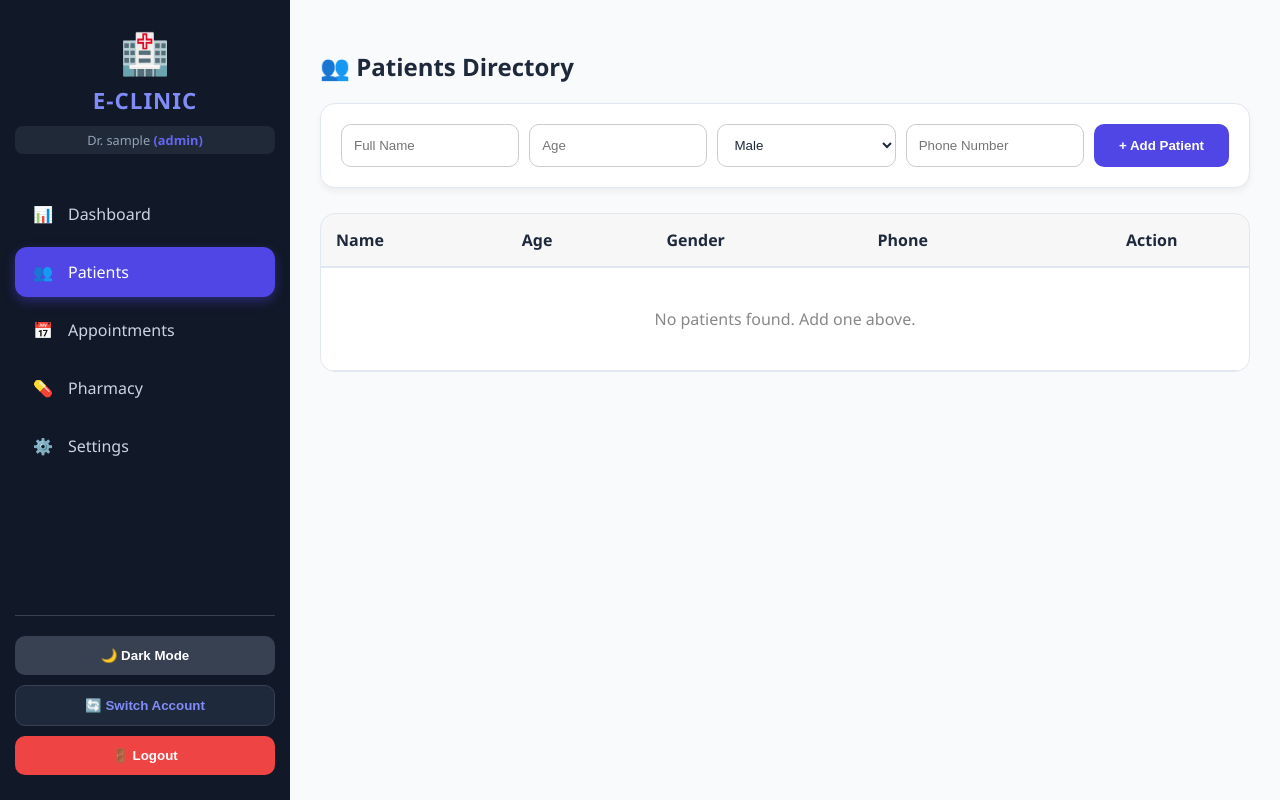
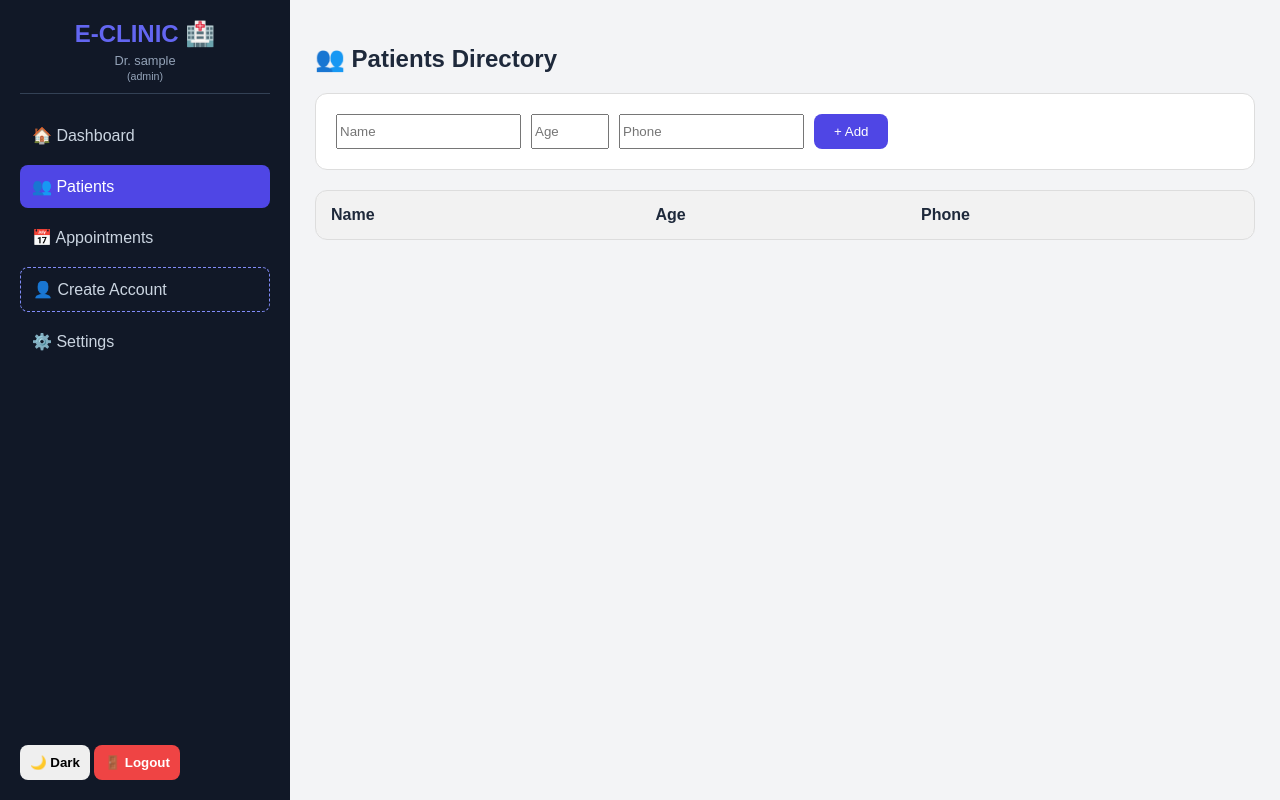
Before and after one commit to Saadzebari12345/my-clinic-app, a SvelteKit app: page /patients in a window 1280 px wide. Built offline with nearby package versions, Linux system fonts and the light colour scheme; sample sign-in values are in the browser's storage.

Commit message:
Add files via upload

```diff
--- a/src/lib/shared/components/layout/AppShell.svelte
+++ b/src/lib/shared/components/layout/AppShell.svelte
@@ -5,128 +5,66 @@
   let { children } = $props();
 
   let isDarkMode = $state(false);
- let doctorName = $state('');
- let role = $state('');
+  let doctorName = $state(""), role = $state("");
 
   onMount(() => {
-  doctorName = localStorage.getItem('doctor_username') || 'Doctor';
-  role = localStorage.getItem('doctor_role') || 'doctor';
-  isDarkMode = localStorage.getItem('theme') === 'dark';
+    doctorName = localStorage.getItem("doctor_username") || "Doctor";
+    role = localStorage.getItem("doctor_role") || "";
+    isDarkMode = localStorage.getItem("theme") === "dark";
   });
 
   function toggleTheme() {
     isDarkMode = !isDarkMode;
-  localStorage.setItem('theme', isDarkMode ? 'dark' : 'light');
- }
-
- function handleLogout() {
-  localStorage.clear();
-  goto('/login');
+    localStorage.setItem("theme", isDarkMode ? "dark" : "light");
   }
 
   const isActive = (path: string) => page.url.pathname === path;
 </script>
 
 <div class="main-app {isDarkMode ? 'dark-mode' : ''}">
- <!-- Sidebar -->
   <aside class="sidebar">
-  <div class="sidebar-header">
-   <div class="logo-icon">🏥</div>
-   <div class="logo-text">E-CLINIC</div>
-   <div class="doctor-badge">Dr. {doctorName} <span>({role})</span></div>
-  </div>
+    <div class="logo">E-CLINIC 🏥</div>
+    <div class="doc-info">Dr. {doctorName} <br> <small>({role})</small></div>
 
     <nav class="nav-menu">
-   <a href="/" class="nav-item {isActive('/') ? 'active' : ''}">
-    <span class="icon">📊</span> Dashboard
-   </a>
-   <a href="/patients" class="nav-item {isActive('/patients') ? 'active' : ''}">
-    <span class="icon">👥</span> Patients
-   </a>
-   <a href="/appointments" class="nav-item {isActive('/appointments') ? 'active' : ''}">
-    <span class="icon">📅</span> Appointments
-   </a>
-   <a href="/pharmacy" class="nav-item {isActive('/pharmacy') ? 'active' : ''}">
-    <span class="icon">💊</span> Pharmacy
-   </a>
-   <a href="/settings" class="nav-item {isActive('/settings') ? 'active' : ''}">
-    <span class="icon">⚙️</span> Settings
-   </a>
+      <a href="/" class="nav-item {isActive('/') ? 'active' : ''}">🏠 Dashboard</a>
+      <a href="/patients" class="nav-item {isActive('/patients') ? 'active' : ''}">👥 Patients</a>
+      <a href="/appointments" class="nav-item {isActive('/appointments') ? 'active' : ''}">📅 Appointments</a>
+
+      {#if role === 'admin'}
+        <a href="/register" class="nav-item {isActive('/register') ? 'active' : ''}" style="border: 1px dashed #818cf8;">👤 Create Account</a>
+      {/if}
+
+      <a href="/settings" class="nav-item {isActive('/settings') ? 'active' : ''}">⚙️ Settings</a>
     </nav>
 
     <div class="sidebar-footer">
-   <button class="footer-btn theme" onclick={toggleTheme}>
-    {isDarkMode ? '☀️ Light Mode' : '🌙 Dark Mode'}
-   </button>
-   <button class="footer-btn switch" onclick={() => goto('/login')}>
-    🔄 Switch Account
-   </button>
-   <button class="footer-btn logout" onclick={handleLogout}>
-    🚪 Logout
-   </button>
+      <button onclick={toggleTheme} class="btn-theme">{isDarkMode ? '☀️ Light' : '🌙 Dark'}</button>
+      <button onclick={() => { localStorage.clear(); goto("/login"); }} class="btn-logout">🚪 Logout</button>
     </div>
   </aside>
 
- <!-- Main Content Area -->
- <div class="main-content">
-  <div class="content-padding">
+  <div class="content">
     {@render children?.()}
-  </div>
   </div>
 </div>
 
 <style>
- :global(body) { margin: 0; padding: 0; transition: 0.3s; font-family: 'Segoe UI', sans-serif; }
+  :global(body) { margin: 0; padding: 0; transition: 0.3s; font-family: sans-serif; }
+  .main-app { display: flex; height: 100vh; --bg: #f3f4f6; --text: #1e293b; --card: #ffffff; --border: #ddd; }
+  .main-app.dark-mode { --bg: #0f172a; --text: #f8fafc; --card: #1e293b; --border: #334155; }
 
- .main-app {
-  display: flex; height: 100vh;
-  --sidebar-bg: #111827; --active-bg: #4f46e5;
-  --bg: #f8fafc; --text: #1e293b; --card: #ffffff; --border: #e2e8f0;
+  :global(.dark-mode h2, .dark-mode label, .dark-mode td, .dark-mode th, .dark-mode p, .dark-mode span) {
+    color: #f8fafc !important;
   }
 
- .main-app.dark-mode {
-  --bg: #0f172a; --text: #f1f5f9; --card: #1e293b; --border: #334155;
- }
-
- /* Sidebar Design */
- .sidebar {
-  width: 260px; background: var(--sidebar-bg); color: white;
-  display: flex; flex-direction: column; padding: 25px 15px;
-  box-shadow: 4px 0 10px rgba(0,0,0,0.1);
- }
-
- .sidebar-header { text-align: center; margin-bottom: 35px; }
- .logo-icon { font-size: 2.5rem; margin-bottom: 5px; }
- .logo-text { font-size: 1.4rem; font-weight: 900; letter-spacing: 1px; color: #818cf8; }
- .doctor-badge { font-size: 0.8rem; color: #94a3b8; margin-top: 10px; background: #1f2937; padding: 5px; border-radius: 8px; }
- .doctor-badge span { color: #6366f1; font-weight: bold; }
-
+  .sidebar { width: 250px; background: #111827; color: white; padding: 20px; display: flex; flex-direction: column; }
+  .logo { font-size: 1.5rem; font-weight: bold; color: #6366f1; text-align: center; margin-bottom: 5px; }
+  .doc-info { text-align: center; font-size: 0.8rem; color: #94a3b8; margin-bottom: 20px; border-bottom: 1px solid #334155; padding-bottom: 10px; }
   .nav-menu { flex: 1; display: flex; flex-direction: column; gap: 8px; }
- .nav-item {
-  color: #cbd5e1; text-decoration: none; padding: 14px 18px;
-  border-radius: 12px; display: flex; align-items: center; gap: 15px;
-  transition: 0.2s; font-weight: 500;
- }
- .nav-item:hover { background: #1f2937; color: white; transform: translateX(5px); }
- .nav-item.active { background: var(--active-bg); color: white; box-shadow: 0 4px 12px rgba(79, 70, 229, 0.4); }
-
- .sidebar-footer { display: flex; flex-direction: column; gap: 10px; margin-top: 30px; border-top: 1px solid #374151; padding-top: 20px; }
-
- .footer-btn {
-  padding: 12px; border-radius: 10px; border: none; cursor: pointer;
-  font-weight: 600; display: flex; align-items: center; justify-content: center; gap: 8px;
-  transition: 0.2s;
- }
- .theme { background: #374151; color: white; }
- .switch { background: #1e293b; color: #818cf8; border: 1px solid #374151; }
- .logout { background: #ef4444; color: white; }
- .footer-btn:hover { opacity: 0.9; transform: scale(1.02); }
-
- .main-content { flex: 1; background: var(--bg); overflow-y: auto; color: var(--text); }
- .content-padding { padding: 30px; max-width: 1200px; margin: 0 auto; }
-
- /* Dark Mode Global Text Fix */
- :global(.dark-mode h1, .dark-mode h2, .dark-mode h3, .dark-mode p, .dark-mode label, .dark-mode td, .dark-mode th) {
-  color: var(--text) !important;
- }
+  .nav-item { color: #cbd5e1; text-decoration: none; padding: 12px; border-radius: 8px; transition: 0.2s; }
+  .nav-item.active { background: #4f46e5; color: white; }
+  .content { flex: 1; background: var(--bg); padding: 25px; overflow-y: auto; color: var(--text); }
+  .btn-theme, .btn-logout { margin-top: 10px; padding: 10px; border-radius: 8px; border: none; cursor: pointer; font-weight: bold; }
+  .btn-logout { background: #ef4444; color: white; }
 </style>
--- a/src/routes/patients/+page.svelte
+++ b/src/routes/patients/+page.svelte
@@ -2,127 +2,56 @@
   import { onMount } from 'svelte';
   import { supabase } from '$lib/supabaseClient';
 
- interface Patient {
-  id: number;
-  name: string;
-  age: number;
-  gender: string;
-  phone: string;
- }
+  interface Patient { id: number; name: string; age: number; phone: string; illness: string; }
+  let patients = $state<Patient[]>([]);
+  let name = $state(""), age = $state(""), phone = $state(""), illness = $state("N/A");
+  let doctorId = $state(0);
 
- let patients = $state<Patient[]>([]);
- let name = $state(''), age = $state(''), gender = $state('Male'), phone = $state('');
- let doctorId = $state(0);
- let isLoading = $state(false);
-
- // ١. فانکشنا وەرگرتنا داتایان ژ Supabase
   async function fetchPatients() {
     if (!doctorId) return;
-  const { data, error } = await supabase
-   .from('patients')
-   .select('*')
-   .eq('doctor_id', doctorId)
-   .order('id', { ascending: false });
-
-  if (data) {
-   patients = data;
-  }
+    const { data } = await supabase.from('patients').select('*').eq('doctor_id', doctorId).order('id', {ascending: false});
+    if (data) patients = data;
   }
 
   onMount(() => {
-  const storedId = localStorage.getItem('doctor_id');
-  if (storedId) {
-   doctorId = Number(storedId);
+    doctorId = Number(localStorage.getItem("doctor_id"));
     fetchPatients();
-  }
   });
 
- // ٢. زێدەکرنا نەخۆشەکێ نوی و نووژەنکرنا لیستا خوارێ ب ڕاستەوخۆ
   async function addPatient() {
     if (name && phone && doctorId) {
-   isLoading = true;
       const { error } = await supabase.from('patients').insert([
-    { name, age: Number(age), gender, phone, doctor_id: doctorId }
+        { name, age: Number(age), phone, illness, doctor_id: doctorId }
       ]);
-
       if (!error) {
-    name = ''; age = ''; phone = '';
-    await fetchPatients(); // ئینا داتایێن نوی پشتی زێدەکرنێ
-   } else {
-    alert("Error: " + error.message);
+        name = ""; age = ""; phone = "";
+        await fetchPatients(); // نووژەنکرنا لیستا خوارێ
       }
-   isLoading = false;
-  } else {
-   alert("تکایە هەمی خانەیان پڕ بکە");
-  }
- }
-
- async function deletePatient(id: number) {
-  if (confirm('Are you sure?')) {
-   await supabase.from('patients').delete().eq('id', id);
-   fetchPatients();
     }
   }
 </script>
 
-<div class="patients-container">
- <h2>👥 Patients Directory</h2>
-
- <div class="input-card">
-  <div class="grid-inputs">
-   <input bind:value={name} placeholder="Full Name" />
-   <input bind:value={age} type="number" placeholder="Age" style="width: 80px;" />
-   <select bind:value={gender}>
-    <option value="Male">Male</option>
-    <option value="Female">Female</option>
-   </select>
-   <input bind:value={phone} placeholder="Phone Number" />
-   <button onclick={addPatient} disabled={isLoading}>
-    {isLoading ? '...' : '+ Add Patient'}
-   </button>
-  </div>
+<h2 style="color: var(--text);">👥 Patients Directory</h2>
+<div style="background: var(--card); padding: 20px; border-radius: 12px; display: flex; gap: 10px; flex-wrap: wrap; margin-bottom: 20px; border: 1px solid var(--border);">
+  <input bind:value={name} placeholder="Name" />
+  <input bind:value={age} type="number" placeholder="Age" style="width: 70px;" />
+  <input bind:value={phone} placeholder="Phone" />
+  <button onclick={addPatient} style="background: #4f46e5; color: white; padding: 10px 20px; border: none; border-radius: 8px; cursor: pointer;">+ Add</button>
 </div>
 
- <div class="table-container">
-  <table>
-   <thead>
-    <tr>
-     <th>Name</th>
-     <th>Age</th>
-     <th>Gender</th>
-     <th>Phone</th>
-     <th style="text-align: center;">Action</th>
-    </tr>
+<div style="background: var(--card); border-radius: 12px; border: 1px solid var(--border); overflow: hidden;">
+  <table style="width: 100%; border-collapse: collapse;">
+    <thead style="background: rgba(0,0,0,0.05);">
+      <tr><th style="padding: 15px; text-align: left;">Name</th><th style="padding: 15px; text-align: left;">Age</th><th style="padding: 15px; text-align: left;">Phone</th></tr>
     </thead>
     <tbody>
       {#each patients as p}
-     <tr>
-      <td style="font-weight: bold;">{p.name}</td>
-      <td>{p.age}</td>
-      <td>{p.gender}</td>
-      <td>{p.phone}</td>
-      <td style="text-align: center;">
-       <button class="del-btn" onclick={() => deletePatient(p.id)}>🗑️</button>
-      </td>
+        <tr style="border-bottom: 1px solid var(--border);">
+          <td style="padding: 15px; font-weight: bold;">{p.name}</td>
+          <td style="padding: 15px;">{p.age}</td>
+          <td style="padding: 15px;">{p.phone}</td>
         </tr>
-    {:else}
-     <tr><td colspan="5" style="text-align: center; padding: 40px; color: #888;">No patients found. Add one above.</td></tr>
       {/each}
     </tbody>
   </table>
 </div>
-</div>
-
-<style>
- .patients-container { color: inherit; }
- .input-card { background: var(--card, white); padding: 20px; border-radius: 15px; border: 1px solid var(--border, #ddd); margin-bottom: 25px; box-shadow: 0 4px 6px rgba(0,0,0,0.05); }
- .grid-inputs { display: flex; gap: 10px; flex-wrap: wrap; }
- input, select { padding: 12px; border-radius: 10px; border: 1px solid #ccc; background: var(--card, white); color: inherit; flex: 1; min-width: 120px; }
- button { background: #4f46e5; color: white; border: none; padding: 12px 25px; border-radius: 10px; cursor: pointer; font-weight: bold; }
-
- .table-container { background: var(--card, white); border-radius: 15px; border: 1px solid var(--border, #ddd); overflow: hidden; }
- table { width: 100%; border-collapse: collapse; }
- th { background: rgba(0,0,0,0.03); padding: 15px; text-align: left; border-bottom: 2px solid var(--border, #eee); }
- td { padding: 15px; border-bottom: 1px solid var(--border, #eee); }
- .del-btn { background: #fee2e2; color: #ef4444; border: none; padding: 8px; border-radius: 8px; }
-</style>
```
Also changed, not shown: src/routes/login/+page.svelte (+19 -8 lines), src/routes/register/+page.svelte (+23 -20 lines). Lines whose indentation alone changed are shown as unchanged.
